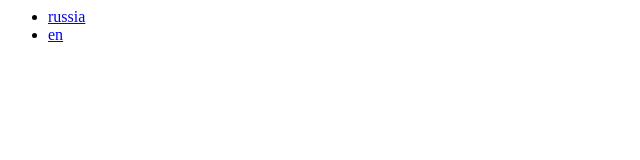
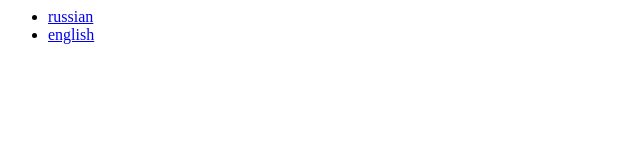
Before and after one commit to kattemirova/lab4_r, a plain HTML site: page index.html in a window 1280 px wide. Shown: the full height of the page, 0-640 px from the left. Drawn offline with Linux system fonts and the light colour scheme.

Commit message:
Update index.html

```diff
--- a/index.html
+++ b/index.html
@@ -3,12 +3,12 @@
     <ul>
       <li>
         <a href="ru/index.html">
-          russia
+          russian
         </a>
       </li>
       <li>
         <a href="en/index.html">
-          en
+          english
         </a>
       </li>
     </ul>
```
